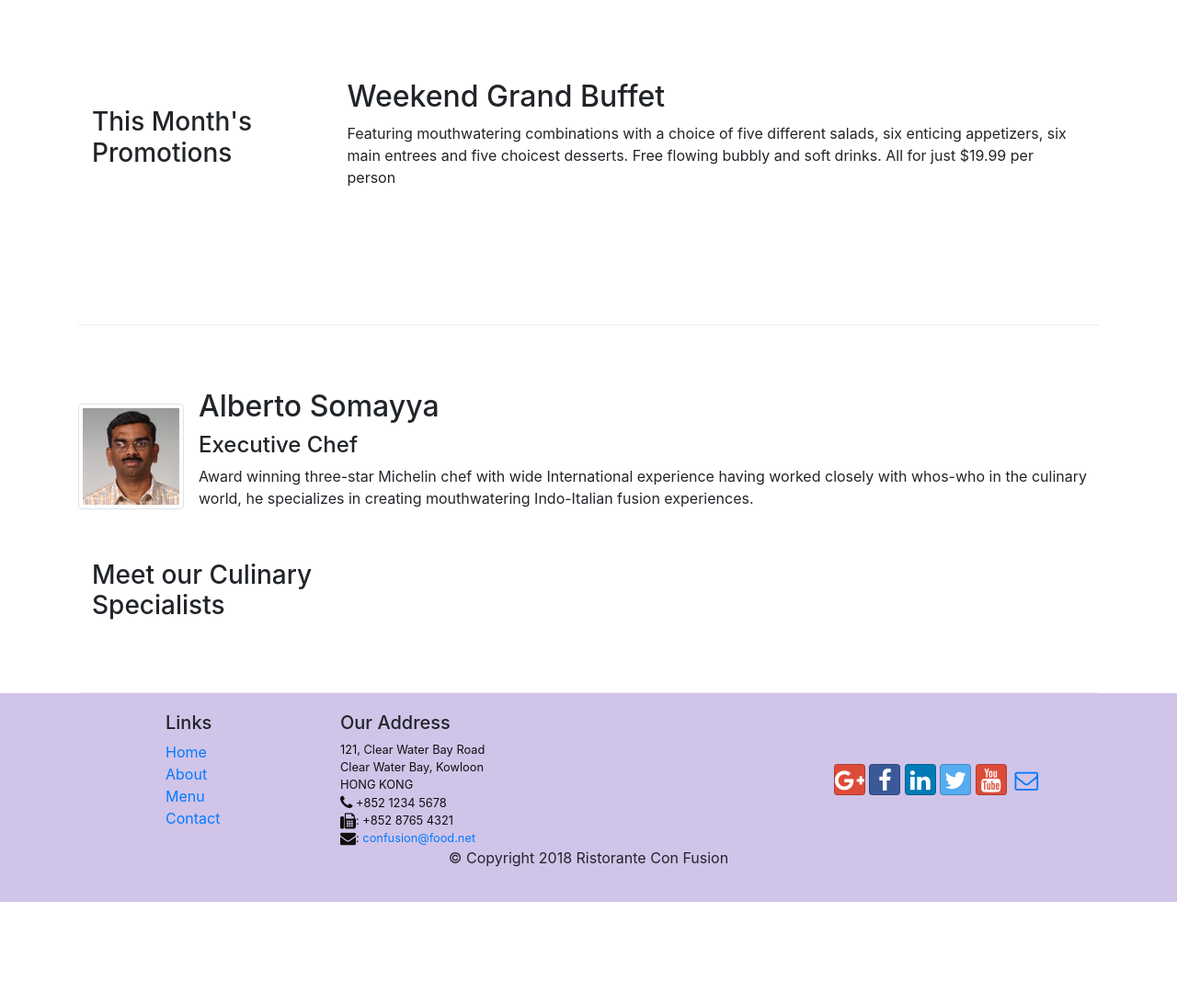
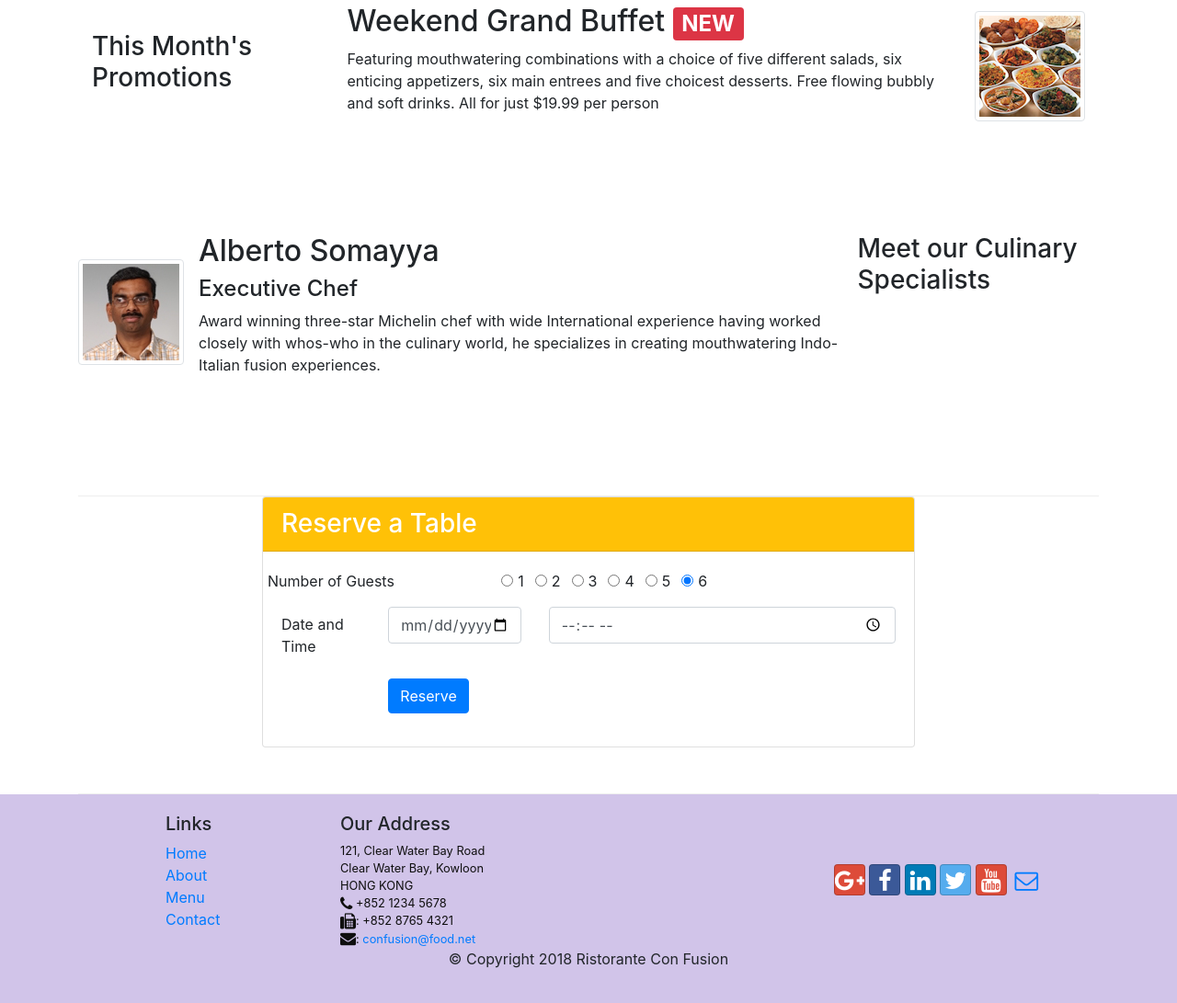
Before and after one commit to goelRagga/Bootstrap-Based-website, a website: page index.html in a window 1280 px wide. Shown: the part 780-1871 px from the top of the page at 92% size. Before the commit the page ends 1761 px from the top, so only its background shows below. Drawn offline with nearby package versions, Linux system fonts and the light colour scheme.

Commit message:
Assignment 2 done

```diff
--- a/index.html
+++ b/index.html
@@ -41,9 +41,13 @@
                     <h1>Ristorante con Fusion</h1>
                     <p>We take inspiration from the World's best cuisines, and create a unique fusion experience. Our lipsmacking creations will tickle your culinary senses!</p>
                 </div>
-                <div class="col-12 col-sm align-self-center">
+                <div class="col-12 col-md-3 align-self-center">
                     <img src="img/logo.png" class="img-fluid">
                 </div>
+                <div class="col-12 col-md-3 align-self-center">
+                    <a role="button" class="btn btn-warning" href="#reserveform"><strong> Reserve Table  </strong></a>
+                </div>
+
             </div>
         </div>
     </header>
@@ -58,7 +62,7 @@
                     <img class="d-flex mr-3 img-thumbnail align-self-center"
                             src="img/uthappizza.png" alt="Uthappizza">
                     <div class="media-body">
-                        <h2 class="mt-0">Uthappizza</h2>
+                        <h2 class="mt-0">Uthappizza <span class="badge badge-danger">HOT</span> <span class="badge badge-pill badge-secondary">$4.99</span></h2>
                         <p class="d-none d-sm-block">A unique combination of Indian Uthappam (pancake) and
                             Italian pizza, topped with Cerignola olives, ripe vine
                             cherry tomatoes, Vidalia onion, Guntur chillies and
@@ -74,15 +78,21 @@
                 <h3>This Month's Promotions</h3>
             </div>
             <div class="col col-sm col-md">
-                <h2>Weekend Grand Buffet</h2>
-                <p>Featuring mouthwatering combinations with a choice of five different salads, six enticing appetizers, six main entrees and five choicest desserts. Free flowing bubbly and soft drinks. All for just $19.99 per person </p>
+                <div class="media">
+
+                    <div class="media-body">
+                        <h2 class="mt-0">Weekend Grand Buffet <span class="badge badge-danger">NEW</span></h2>
+                <p class="d-none d-sm-block">Featuring mouthwatering combinations with a choice of five different salads, six enticing appetizers, six main entrees and five choicest desserts. Free flowing bubbly and soft drinks. All for just $19.99 per person </p>
+                    </div>
+
+                    <img class="d-flex ml-3 img-thumbnail align-self-center"
+                    src="img/buffet.png" alt="Buffet">
+
             </div>
         </div>
 
         <div class="row row-content align-items-center">
-            <div class="col-12 col-sm-4 order-sm-last col-md-3">
-                <h3>Meet our Culinary Specialists</h3>
-            </div>
+
             <div class="media">
                 <img class="d-flex mr-3 img-thumbnail align-self-center"
                         src="img/alberto.png" alt="Alberto Somayya">
@@ -95,12 +105,90 @@
                         creating mouthwatering Indo-Italian fusion experiences.
                         </p>
                 </div>
+                <div class="col-12 col-sm-4 order-sm-last col-md-3">
+                    <h3>Meet our Culinary Specialists</h3>
+                </div>
             </div>
 
         </div>
+
+
+          <div class="col-12 col-md-8 offset-md-2">
+              <form id="reserveform">
+                <div class="card">
+                    <h3 class="card-header bg-warning text-white">Reserve a Table</h3>
+
+                    <div class="card-body">
+                        <div class="form-group row">
+                            <label class="form-check-label" for="Radio1">
+                                Number of Guests
+                                </label>
+                            <div class=" offset-2 form-check form-check-inline">
+                                <input class="form-check-input" type="radio" name="exampleRadios" id="Radio1" value="a" checked>
+                                <label class="form-check-label" for="Radio1">
+                                1
+                                </label>
+                             </div>
+                             <div class="form-check form-check-inline">
+                                <input class="form-check-input" type="radio" name="exampleRadios" id="Radio2" value="a" checked>
+                                <label class="form-check-label" for="Radio2">
+                                2
+                                </label>
+                             </div>
+                             <div class="form-check form-check-inline">
+                                <input class="form-check-input" type="radio" name="exampleRadios" id="Radio2" value="a" checked>
+                                <label class="form-check-label" for="Radio2">
+                                3
+                                </label>
+                             </div>
+
+                             <div class="form-check form-check-inline">
+                                <input class="form-check-input" type="radio" name="exampleRadios" id="Radio2" value="a" checked>
+                                <label class="form-check-label" for="Radio2">
+                                4
+                                </label>
+                             </div>
+
+                             <div class="form-check form-check-inline">
+                                <input class="form-check-input" type="radio" name="exampleRadios" id="Radio2" value="a" checked>
+                                <label class="form-check-label" for="Radio2">
+                                5
+                                </label>
+                             </div>
+
+                             <div class="form-check form-check-inline">
+                                <input class="form-check-input" type="radio" name="exampleRadios" id="Radio2" value="a" checked>
+                                <label class="form-check-label" for="Radio2">
+                                6
+                                </label>
+                             </div>
+
+
+                          </div>
+
+                          <div class="form-group row">
+                            <label for="Date" class="col-12 col-md-2 col-form-label">Date and Time</label>
+                            <div class="col-5 col-md-3">
+                                <input type="date" class="form-control" id="Date" name="Date" placeholder="Date">
+                            </div>
+                            <div class="col-7 col-md-7">
+                                <input type="time" class="form-control" id="Date" name="Date" placeholder="Time">
+                            </div>
+                        </div>
+
+                        <div class="form-group row">
+                            <div class="offset-md-2 col-md-10">
+                                <button type="reserve" class="btn btn-primary">Reserve</button>
+                            </div>
+                        </div>
+                </div>
+
+                    </form>
+                </div>
     </div>
-
-    <footer class="footer">
+</div>
+</div>
+    <footer class="footer col-12">
         <div class="container">
             <div class="row">
                 <div class="col-4 offset-1 col-sm-2">
```
